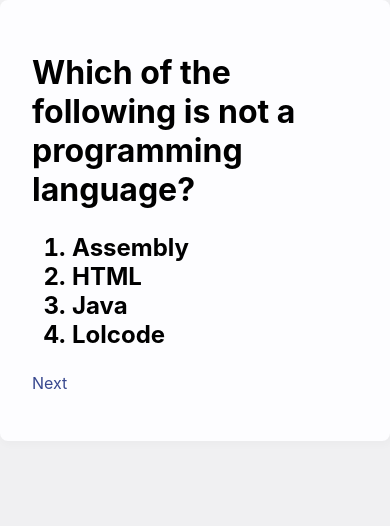
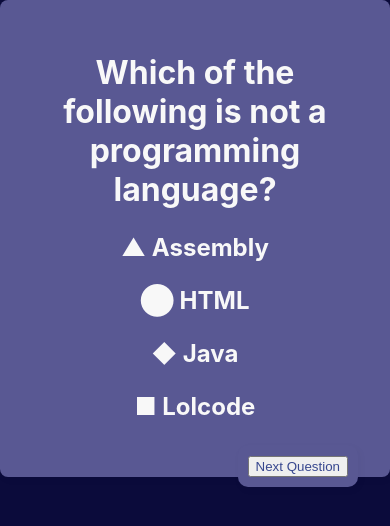
Before and after one commit to jonahksimmons/cutieHack2020, a plain HTML site: page q3.html in a window 390 px wide. Drawn offline with Linux system fonts and the light colour scheme.

Commit message:
Add files via upload

```diff
--- a/q3.html
+++ b/q3.html
@@ -1,53 +1,29 @@
 <!doctype html>
 <html>
 <head>
-    <title>TITLE</title>
+    <title>Kwizard</title>
 
 
     <meta charset="utf-8" />
     <meta http-equiv="Content-type" content="text/html; charset=utf-8" />
     <meta name="viewport" content="width=device-width, initial-scale=1" />
-    <style type="text/css">
-    body {
-        background-color: #f0f0f2;
-        margin: 0;
-        padding: 0;
-        font-family: -apple-system, system-ui, BlinkMacSystemFont, "Segoe UI", "Open Sans", "Helvetica Neue", Helvetica, Arial, sans-serif;
-
-    }
-    div {
-        width: 600px;
-        margin: 5em auto;
-        padding: 2em;
-        background-color: #fdfdff;
-        border-radius: 0.5em;
-        box-shadow: 2px 3px 7px 2px rgba(0,0,0,0.02);
-    }
-    a:link, a:visited {
-        color: #38488f;
-        text-decoration: none;
-    }
-    @media (max-width: 700px) {
-        div {
-            margin: 0 auto;
-            width: auto;
-        }
-    }
-    </style>
+    <link rel="stylesheet" href="style.css">
 </head>
 
 <body>
 <div>
     <h1>Which of the following is not a programming language?</h1>
     <h2>
-    	<ol>
-	    	<li>Assembly</li>
-	    	<li>HTML</li>
-	    	<li>Java</li>
-	    	<li>Lolcode</li>
-    	</ol>
+
+	    	<p>▲ Assembly</p>
+	    	<p>⬤ HTML</p>
+	    	<p>◆ Java</p>
+	    	<p>■ Lolcode</p>
+
     </h2>
-    <p><a href="end.html">Next</a></p>
+    <div class = "curtain">
+        <button type="submit"><a href="end.html">Next Question</a></button>
+    </div>
 
 </div>
 
--- /dev/null
+++ b/style.css
@@ -0,0 +1,55 @@
+
+    body {
+        background-color: #0B0B3B;
+        color: #f8f8f8;
+        margin: 0;
+        padding: 0;
+        font-family: -apple-system, system-ui, BlinkMacSystemFont, "Segoe UI", "Open Sans", "Helvetica Neue", Helvetica, Arial, sans-serif;
+
+    }
+    div {
+        width: 600px;
+        margin: 7em auto;
+        padding: 2em;
+        background-color: #595893;
+        border-radius: 0.5em;
+        box-shadow: 2px 3px 7px 2px rgba(0,0,0,0.02);
+    }
+    h1{
+        text-align: center;
+    }
+    h3{
+        text-align: center;
+    }
+    h2{
+        text-align: center;
+    }
+    a:link, a:visited {
+        color: #38488f;
+        text-decoration: none;
+    }
+    .curtain{
+        float: right;
+        text-align: center;
+        padding: 10px;
+  border-radius: 10px;
+  -moz-border-radius: 10px;
+  -webkit-border-radius: 10px;
+
+    }
+    .towel{
+        float: none;
+        text-align: center;
+        padding: 10px;
+        border-radius: 10px;
+        -moz-border-radius: 10px;
+        -webkit-border-radius: 10px;
+        margin:10px
+    }
+
+    @media (max-width: 700px) {
+        div {
+            margin: 0 auto;
+            width: auto;
+        }
+    }
```
Also changed, not shown: end.html (+5 -29 lines), index.html (+9 -30 lines), q1.html (+11 -35 lines), q2.html (+11 -33 lines).
